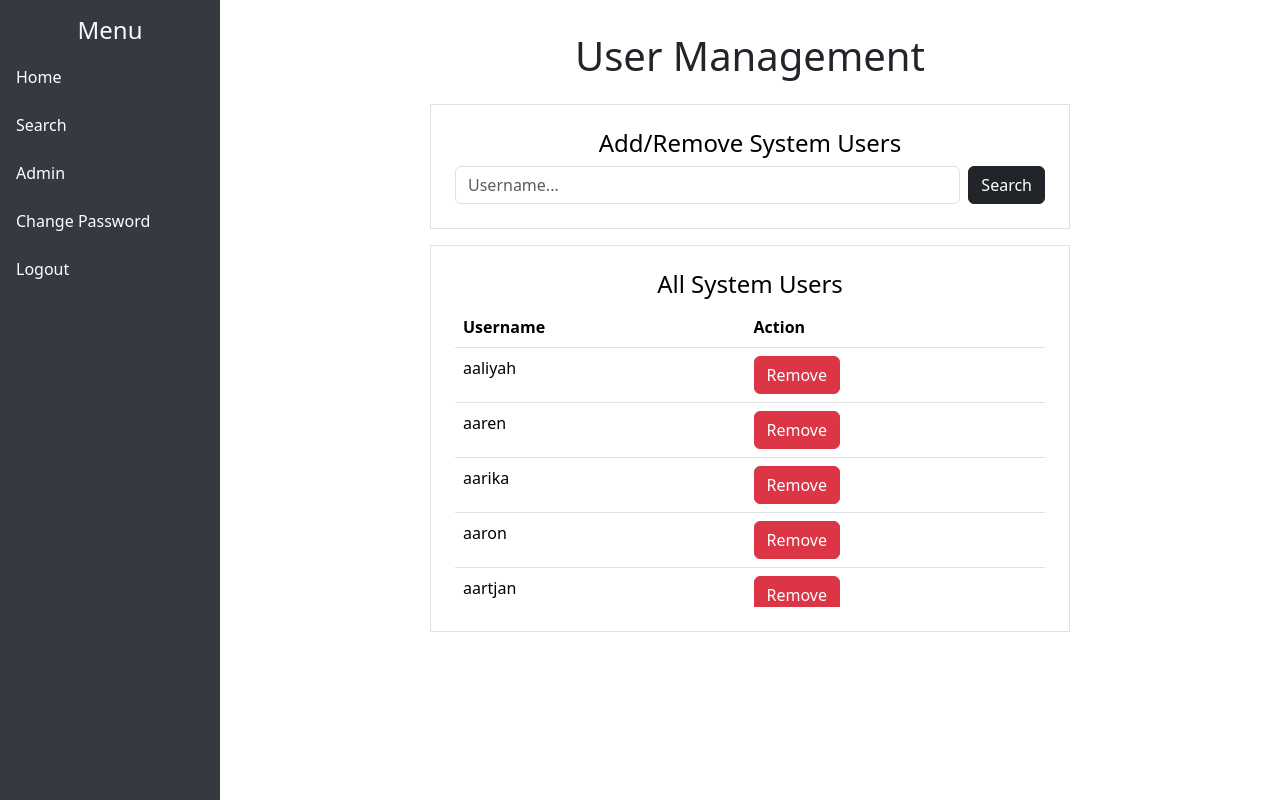
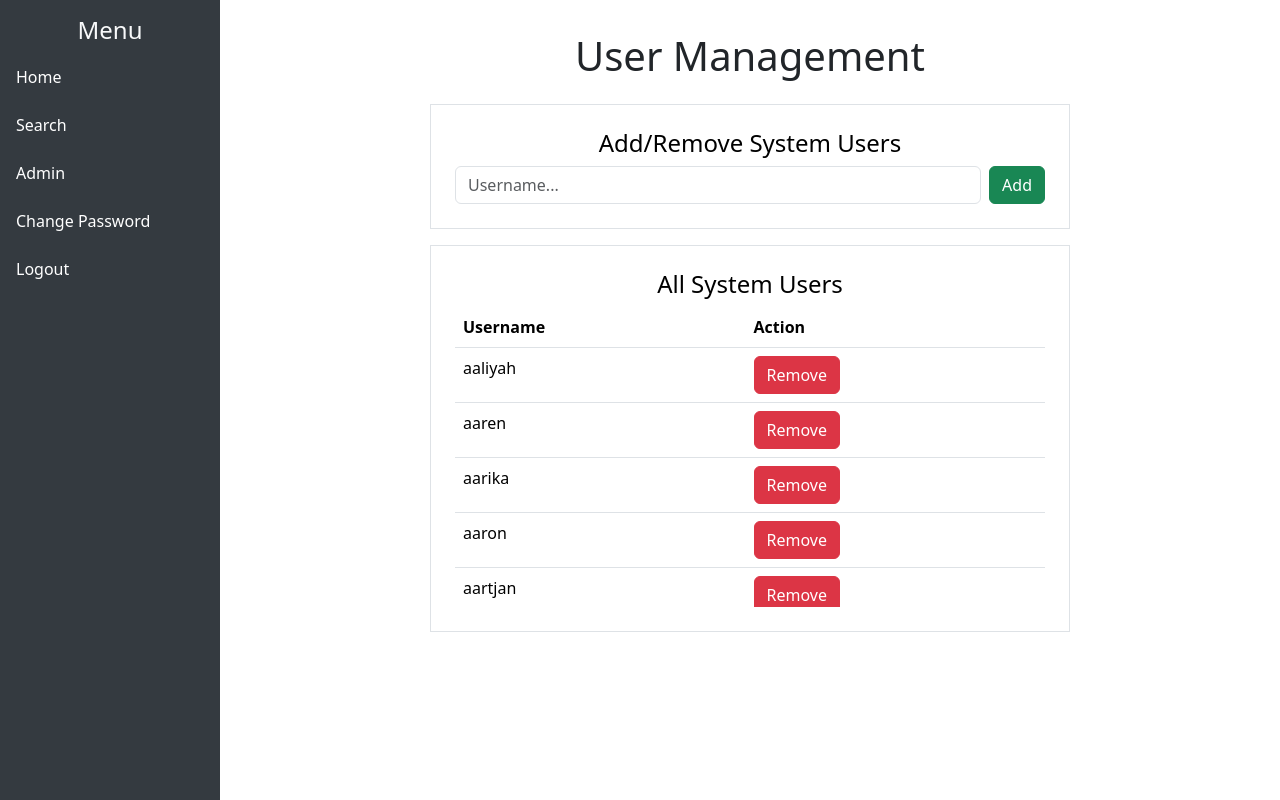
Before and after one commit to Thetvdh/privex, a Flask app: page /admin in a window 1280 px wide. Run offline with Flask 3, Linux system fonts and the light colour scheme; the visitor is signed in with stand-in values (Sample User, id 1).

Commit message:
Minor graphical changes

```diff
--- a/templates/admin.html
+++ b/templates/admin.html
@@ -18,7 +18,7 @@
                         <form class="d-flex d" method="post" action="{{ url_for("admin") }}">
                             <input name="username" class="form-control me-2" type="text" placeholder="Username..." aria-label="Username">
                             <input name="process" type="hidden" value="add">
-                            <button class="btn btn-dark" type="submit">Search</button>
+                            <button class="btn btn-success" type="submit">Add</button>
                         </form>
                     </div>
 
```
